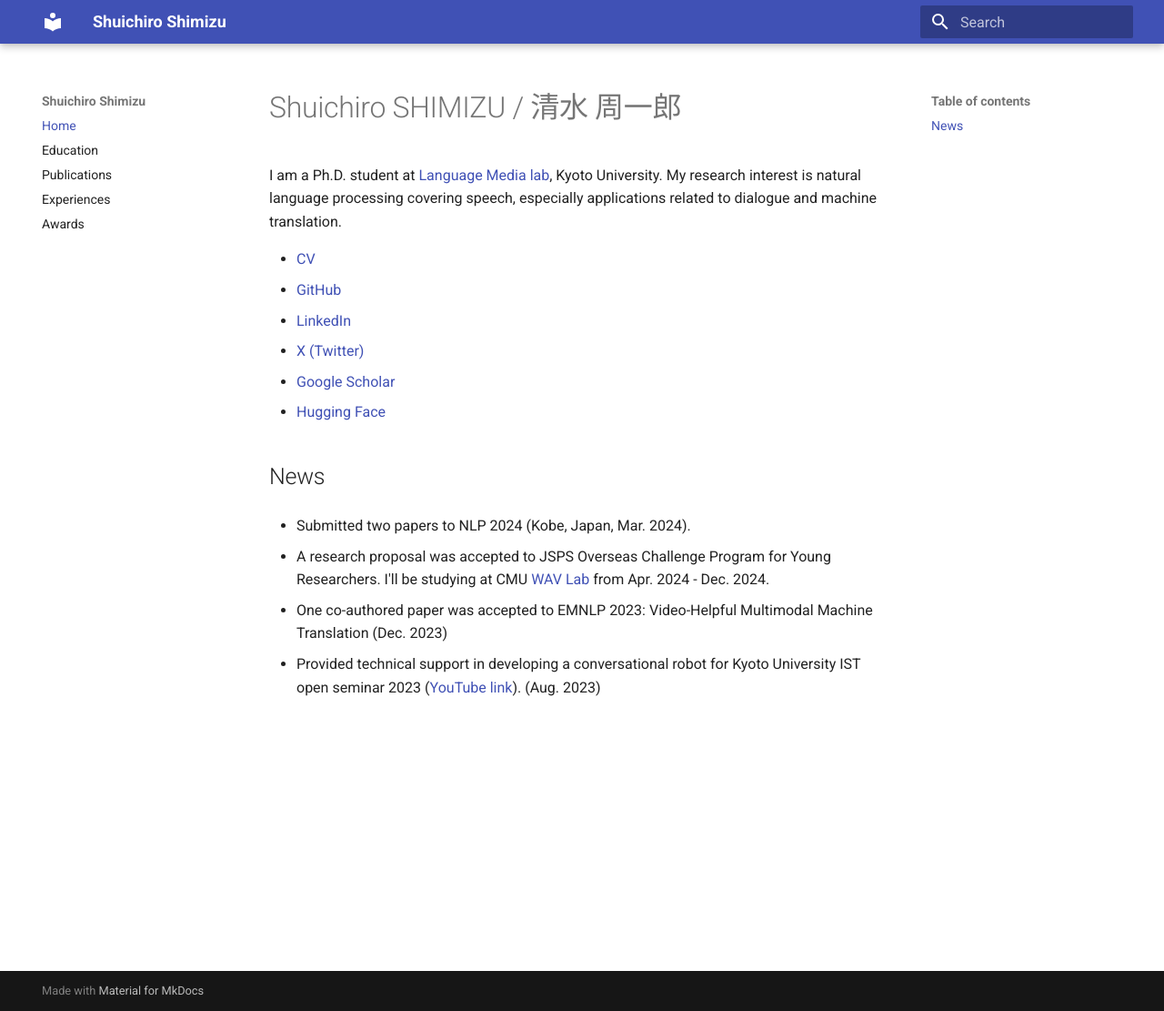
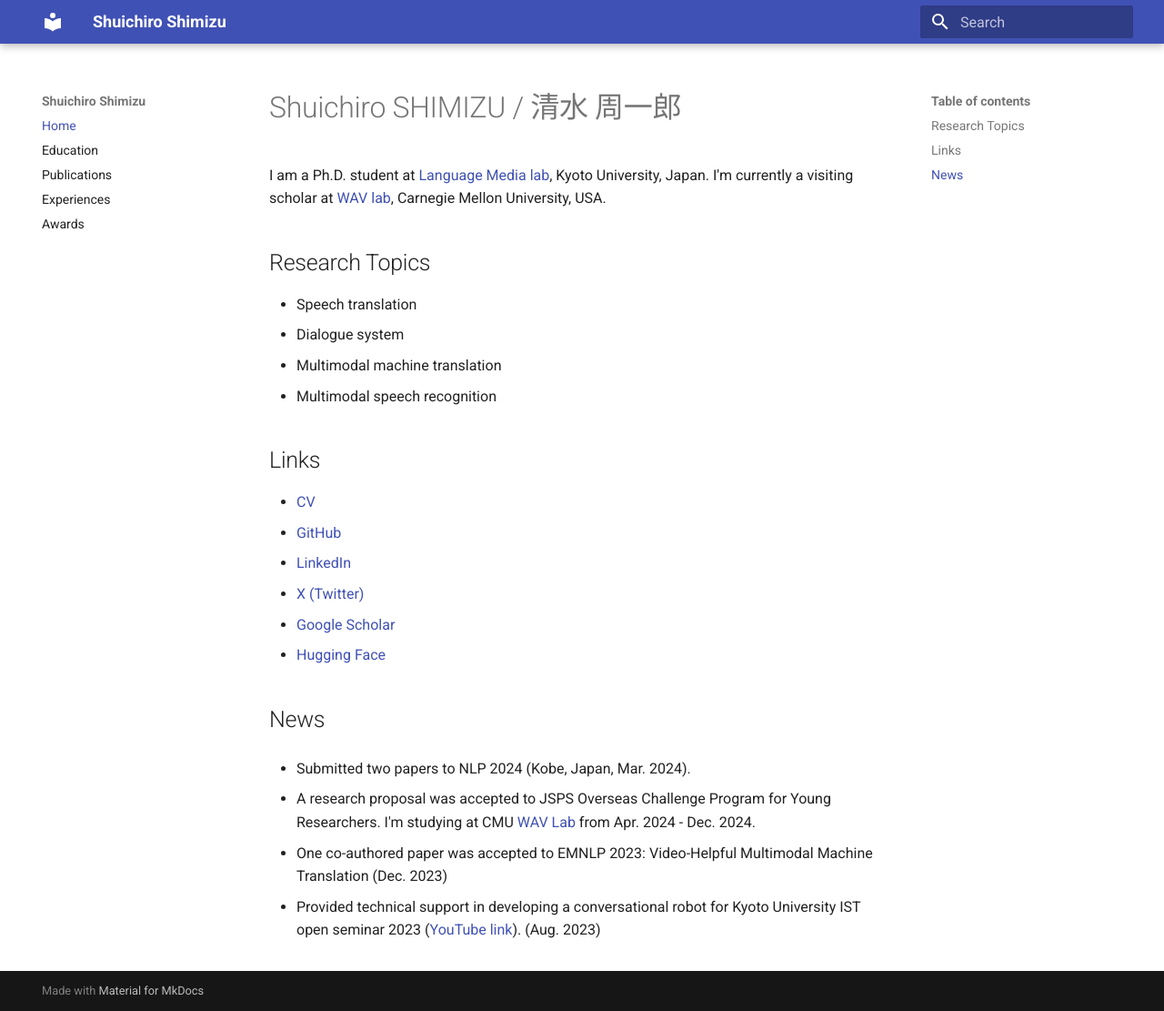
Before and after one commit to cromz22/cromz22.github.io, an MkDocs documentation site: the page built from docs/index.md, in a window 1280 px wide and 1111 px high. Shown: the whole window at 91% size. Built offline with MkDocs 1.6.1 and Material for MkDocs 9.7.7, drawn with Linux system fonts in a browser that asks for light colours.

Commit message:
update information

```diff
--- a/docs/index.md
+++ b/docs/index.md
@@ -1,7 +1,15 @@
 # Shuichiro SHIMIZU / 清水 周一郎
 
-I am a Ph.D. student at [Language Media lab](http://nlp.ist.i.kyoto-u.ac.jp/), Kyoto University.
-My research interest is natural language processing covering speech, especially applications related to dialogue and machine translation.
+I am a Ph.D. student at [Language Media lab](http://nlp.ist.i.kyoto-u.ac.jp/), Kyoto University, Japan.
+I'm currently a visiting scholar at [WAV lab](https://www.wavlab.org/), Carnegie Mellon University, USA.
+
+## Research Topics
+- Speech translation
+- Dialogue system
+- Multimodal machine translation
+- Multimodal speech recognition
+
+## Links
 
 - [CV](./assets/CV_Shimizu_20240110.pdf)
 - [GitHub](https://github.com/cromz22)
@@ -14,7 +22,7 @@ My research interest is natural language processing covering speech, especially
 
 - Submitted two papers to NLP 2024 (Kobe, Japan, Mar. 2024).
 
-- A research proposal was accepted to JSPS Overseas Challenge Program for Young Researchers. I'll be studying at CMU [WAV Lab](https://www.wavlab.org/) from Apr. 2024 - Dec. 2024.
+- A research proposal was accepted to JSPS Overseas Challenge Program for Young Researchers. I'm studying at CMU [WAV Lab](https://www.wavlab.org/) from Apr. 2024 - Dec. 2024.
 
 - One co-authored paper was accepted to EMNLP 2023: Video-Helpful Multimodal Machine Translation (Dec. 2023)
 
```
Also changed, not shown: docs/education.md (+3 -0 lines), docs/experiences.md (+1 -1 lines), docs/publications.md (+5 -2 lines), 2 other files.
